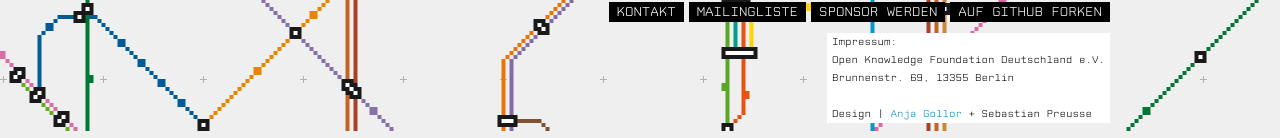
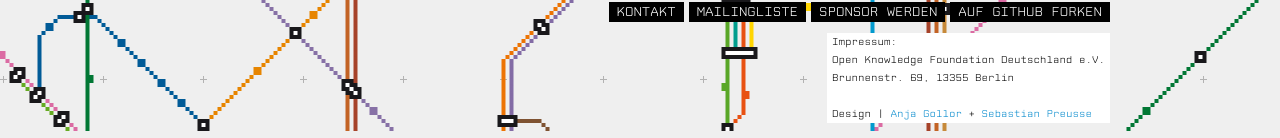
Before and after one commit to okfde/berlin.appsandthecity, a Jekyll site: the page built from index.html, in a window 1280 px wide and 900 px high, scrolled down 2065 px. Shown: the part 759-897 px from the top of the window. Built offline with Jekyll 4.4.1, drawn with Linux system fonts in a browser that asks for light colours; nearby versions of some CDN libraries; Markdown is read by kramdown in place of the engine named in the settings; part of the change alters nothing that is shown.

```diff
--- a/_layouts/default.html
+++ b/_layouts/default.html
@@ -156,7 +156,7 @@ function initialize() {
               Impressum:<br/>
               Open Knowledge Foundation Deutschland e.V.<br/>
               Brunnenstr. 69, 13355 Berlin<br/><br/>
-              Design | <a href="http://anjagollor.de/">Anja Gollor</a> + Sebastian Preusse
+              Design | <a href="http://anjagollor.de/">Anja Gollor</a> + <a href="http://sebastianpreusse.com/">Sebastian Preusse</a>
             </p>
           </div>
         </div>
```
